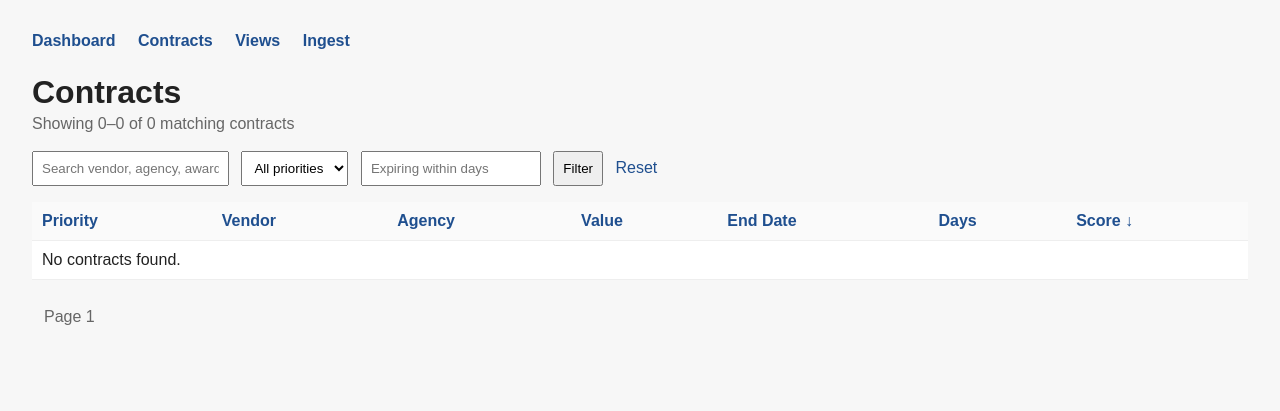
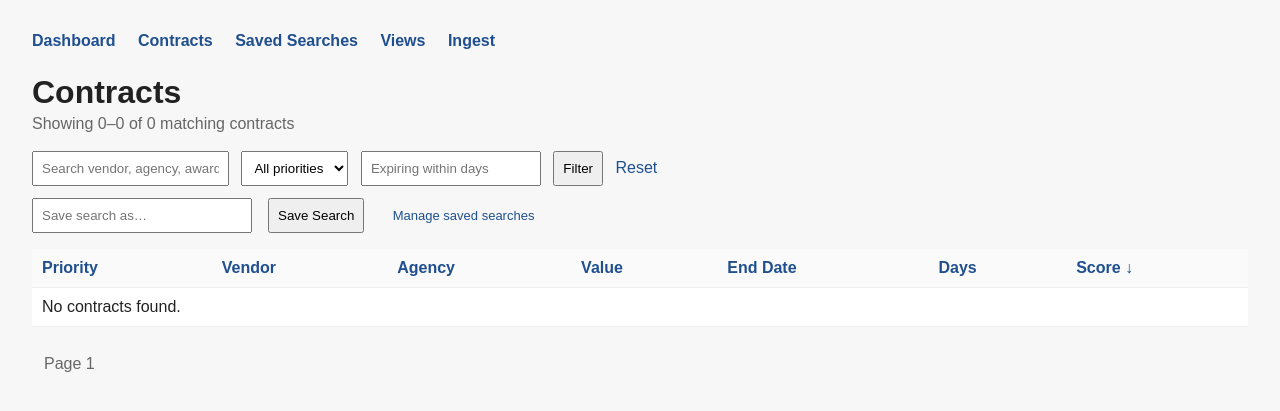
Before and after one commit to mjdr675/government-recompete-monitor-, a Flask app: page /contracts in a window 1280 px wide. Shown: the top 411 px of the page. Run offline with Flask 3, Linux system fonts and the light colour scheme; data that the repository does not hold is empty.

Commit message:
Add Saved Searches feature
Logged-in users can save, load, rename, and delete named contract searches.
Searches persist in a new saved_searches SQLite table; the dashboard shows
quick-load links and the nav includes a dedicated Saved Searches page.
20 new tests cover the db layer and all HTTP routes.

Co-Authored-By: Claude Sonnet 4.6 <noreply@anthropic.com>

```diff
--- a/app.py
+++ b/app.py
@@ -6,10 +6,16 @@ import sys
 from datetime import date
 from functools import wraps
 
+from urllib.parse import urlencode
+
 from flask import Flask, flash, redirect, render_template, request, Response
 
 from change_detector import detect_changes
-from db import connect, get_contracts, init_db, upsert_contract, save_snapshot
+from db import (
+    connect, get_contracts, init_db, upsert_contract, save_snapshot,
+    create_saved_search, get_saved_searches, get_saved_search,
+    rename_saved_search, delete_saved_search,
+)
 from analytics import vendor_profile_analytics as vendor_profile_query
 from analytics import agency_profile as agency_profile_query
 from report_builder import build_report
@@ -46,7 +52,11 @@ def health():
 
 @app.route("/")
 def dashboard():
-    return render_template("dashboard.html", report=build_report(date.today().isoformat()))
+    return render_template(
+        "dashboard.html",
+        report=build_report(date.today().isoformat()),
+        saved_searches=get_saved_searches(),
+    )
 
 
 @app.route("/contracts")
@@ -170,6 +180,54 @@ def contract_detail(internal_id):
     return render_template("contract_detail.html", row=row)
 
 
+@app.route("/saved-searches")
+def saved_searches():
+    return render_template("saved_searches.html", searches=get_saved_searches())
+
+
+@app.route("/saved-searches/save", methods=["POST"])
+def saved_searches_save():
+    name = request.form.get("name", "").strip()
+    if not name:
+        return redirect(request.referrer or "/contracts")
+    filters = {
+        k: v for k, v in {
+            "q": request.form.get("q", ""),
+            "agency": request.form.get("agency", ""),
+            "priority": request.form.get("priority", ""),
+            "days": request.form.get("days", ""),
+            "sort": request.form.get("sort", ""),
+            "direction": request.form.get("direction", ""),
+        }.items()
+        if v
+    }
+    create_saved_search(name, filters)
+    return redirect("/saved-searches")
+
+
+@app.route("/saved-searches/<int:search_id>/load")
+def saved_searches_load(search_id):
+    search = get_saved_search(search_id)
+    if not search:
+        return redirect("/saved-searches")
+    qs = urlencode(search["filters"])
+    return redirect(f"/contracts?{qs}" if qs else "/contracts")
+
+
+@app.route("/saved-searches/<int:search_id>/rename", methods=["POST"])
+def saved_searches_rename(search_id):
+    name = request.form.get("name", "").strip()
+    if name:
+        rename_saved_search(search_id, name)
+    return redirect("/saved-searches")
+
+
+@app.route("/saved-searches/<int:search_id>/delete", methods=["POST"])
+def saved_searches_delete(search_id):
+    delete_saved_search(search_id)
+    return redirect("/saved-searches")
+
+
 if __name__ == "__main__":
     port = int(os.environ.get("PORT", 8000))
     app.run(host="0.0.0.0", port=port, debug=False)
--- a/db.py
+++ b/db.py
@@ -308,6 +308,72 @@ def get_changes(run_date, change_type):
             ORDER BY c.recompete_score DESC, c.value DESC
         """, (run_date, change_type)).fetchall()
 
+def init_saved_searches_table():
+    with connect() as con:
+        con.execute("""
+        CREATE TABLE IF NOT EXISTS saved_searches (
+            id INTEGER PRIMARY KEY AUTOINCREMENT,
+            name TEXT NOT NULL,
+            filters TEXT NOT NULL,
+            created_at TEXT DEFAULT CURRENT_TIMESTAMP,
+            updated_at TEXT DEFAULT CURRENT_TIMESTAMP
+        )
+        """)
+        con.commit()
+
+def create_saved_search(name: str, filters: dict) -> int:
+    import json as _json
+    init_saved_searches_table()
+    with connect() as con:
+        cur = con.execute(
+            "INSERT INTO saved_searches (name, filters) VALUES (?, ?)",
+            (name, _json.dumps(filters)),
+        )
+        con.commit()
+        return cur.lastrowid
+
+def get_saved_searches() -> list:
+    import json as _json
+    init_saved_searches_table()
+    with connect() as con:
+        rows = con.execute(
+            "SELECT id, name, filters, created_at FROM saved_searches ORDER BY id DESC"
+        ).fetchall()
+    return [
+        {"id": r[0], "name": r[1], "filters": _json.loads(r[2]), "created_at": r[3]}
+        for r in rows
+    ]
+
+def get_saved_search(search_id: int) -> dict | None:
+    import json as _json
+    init_saved_searches_table()
+    with connect() as con:
+        row = con.execute(
+            "SELECT id, name, filters, created_at FROM saved_searches WHERE id = ?",
+            (search_id,),
+        ).fetchone()
+    if not row:
+        return None
+    return {"id": row[0], "name": row[1], "filters": _json.loads(row[2]), "created_at": row[3]}
+
+def rename_saved_search(search_id: int, name: str) -> bool:
+    init_saved_searches_table()
+    with connect() as con:
+        cur = con.execute(
+            "UPDATE saved_searches SET name = ?, updated_at = CURRENT_TIMESTAMP WHERE id = ?",
+            (name, search_id),
+        )
+        con.commit()
+        return cur.rowcount > 0
+
+def delete_saved_search(search_id: int) -> bool:
+    init_saved_searches_table()
+    with connect() as con:
+        cur = con.execute("DELETE FROM saved_searches WHERE id = ?", (search_id,))
+        con.commit()
+        return cur.rowcount > 0
+
+
 _SORTABLE = {"recompete_score", "value", "days_remaining", "end_date", "priority", "vendor", "agency"}
 
 def get_contracts(q="", agency="", priority="", days=None, sort="recompete_score", direction="desc", page=1, limit=25):
--- a/templates/base.html
+++ b/templates/base.html
@@ -29,6 +29,7 @@
   <div class="nav">
     <a href="/">Dashboard</a>
     <a href="/contracts">Contracts</a>
+    <a href="/saved-searches">Saved Searches</a>
     <a href="/views">Views</a>
     <a href="/ingest">Ingest</a>
   </div>
--- a/templates/contracts.html
+++ b/templates/contracts.html
@@ -19,6 +19,18 @@
   <button type="submit">Filter</button>
   <a href="/contracts">Reset</a>
 </form>
+
+<form method="post" action="/saved-searches/save" style="margin:12px 0 0;display:inline-flex;align-items:center;gap:8px;">
+  <input type="hidden" name="q" value="{{ q }}">
+  <input type="hidden" name="agency" value="{{ agency }}">
+  <input type="hidden" name="priority" value="{{ priority }}">
+  <input type="hidden" name="days" value="{{ days }}">
+  <input type="hidden" name="sort" value="{{ sort }}">
+  <input type="hidden" name="direction" value="{{ direction }}">
+  <input name="name" placeholder="Save search as…" style="width:200px;">
+  <button type="submit">Save Search</button>
+</form>
+<span style="margin-left:16px;font-size:13px;"><a href="/saved-searches">Manage saved searches</a></span>
 
 {% macro sort_link(col, label) %}
   {% set next_dir = "asc" if (sort == col and direction == "desc") else "desc" %}
```
Also changed, not shown: templates/dashboard.html (+10 -0 lines), templates/saved_searches.html (added, +44 -0 lines), tests/test_saved_searches.py (added, +165 -0 lines).
